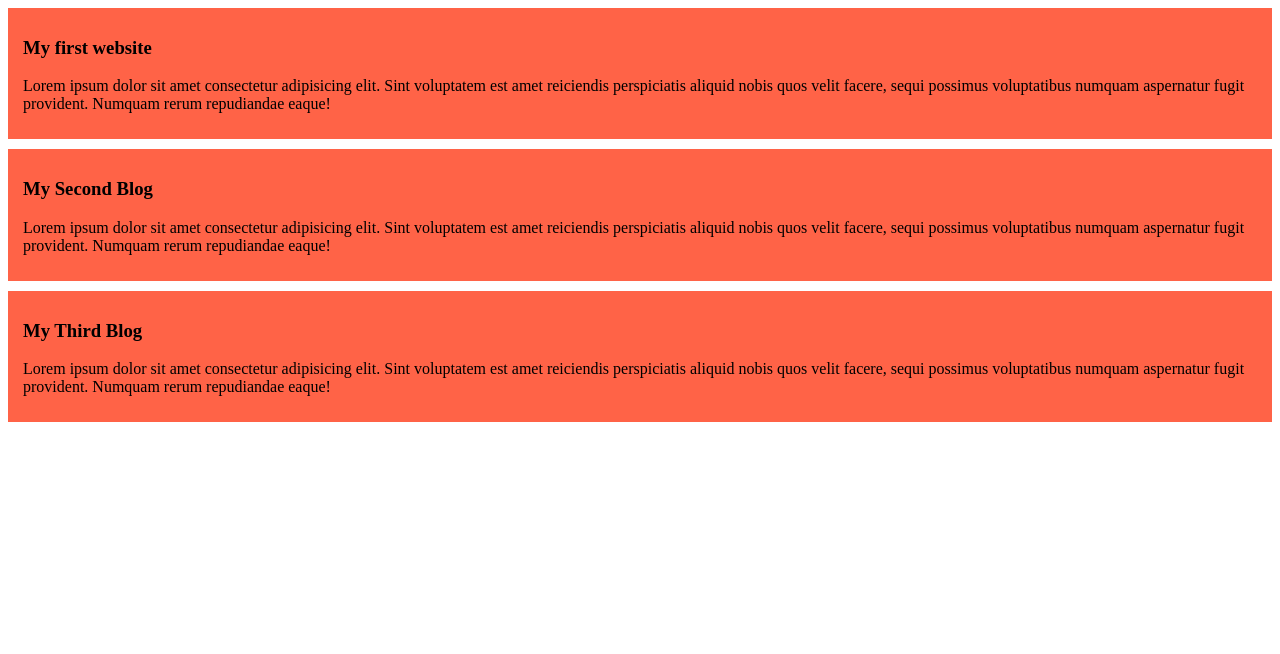
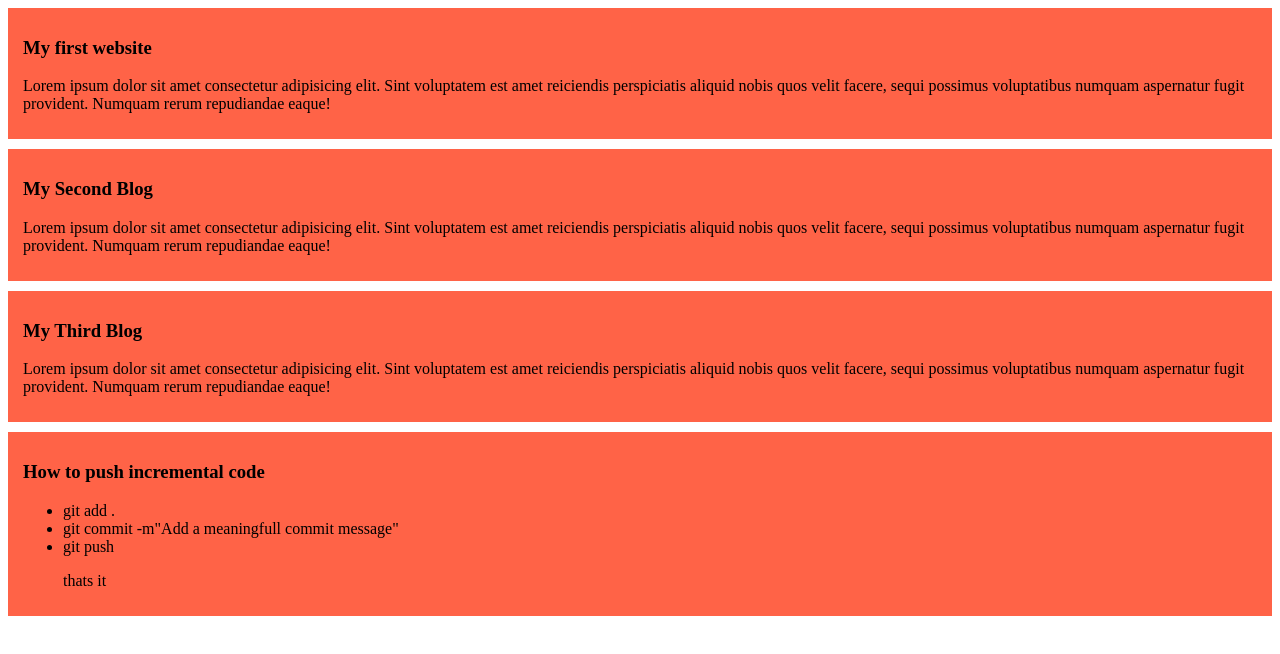
Before and after one commit to sahinactive/My-simple-Website, a plain HTML site: page index.html in a window 1280 px wide. Drawn offline with Linux system fonts and the light colour scheme.

Commit message:
added how to push incremental code

```diff
--- a/index.html
+++ b/index.html
@@ -27,6 +27,15 @@
       nobis quos velit facere, sequi possimus voluptatibus numquam aspernatur fugit provident. Numquam rerum repudiandae
       eaque!</p>
   </div>
+  <div>
+    <h3>How to push incremental code</h3>
+    <ul>
+      <li>git add .</li>
+      <li>git commit -m"Add a meaningfull commit message"</li>
+      <li>git push</li>
+      <p>thats it</p>
+    </ul>
+  </div>
 </body>
 
 </html>
```
